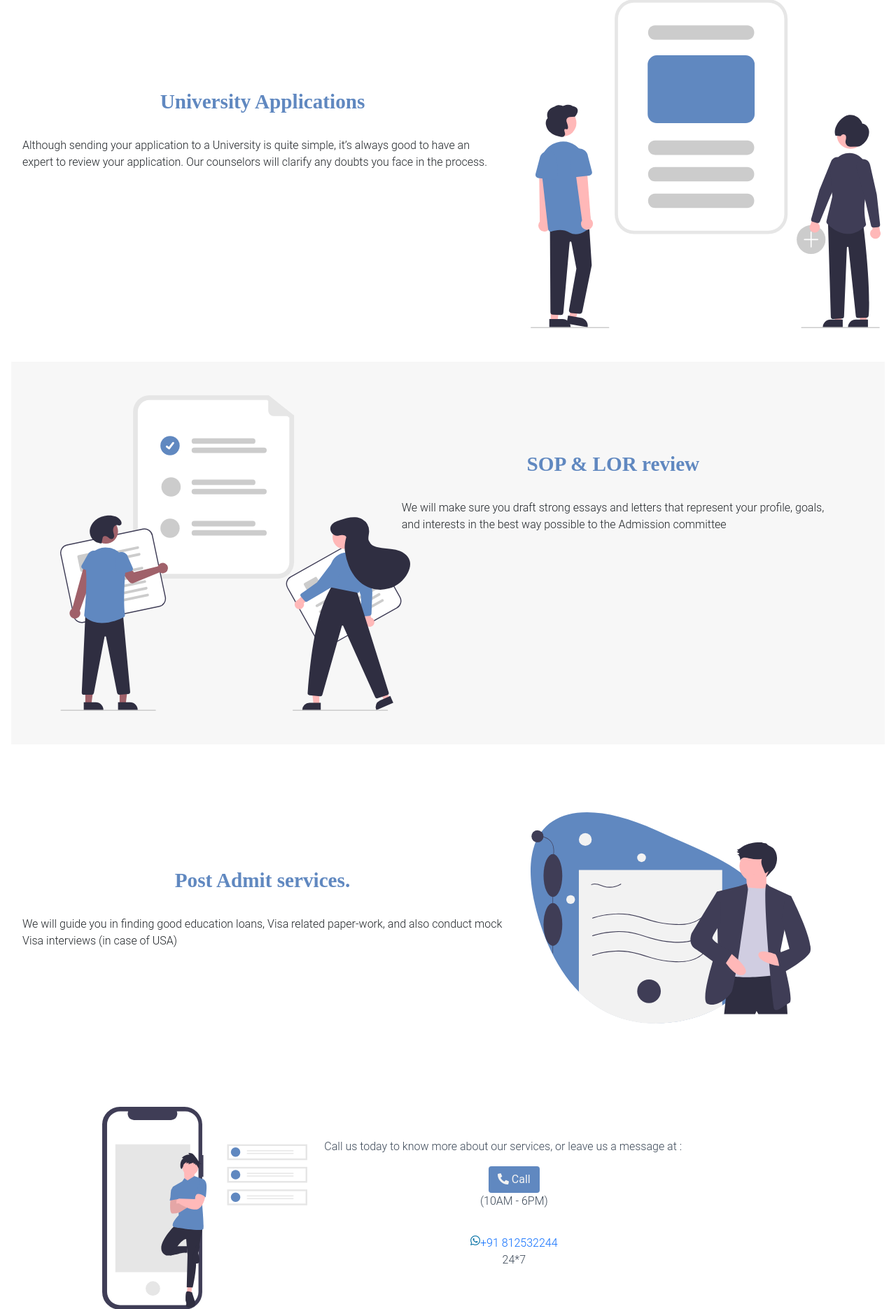
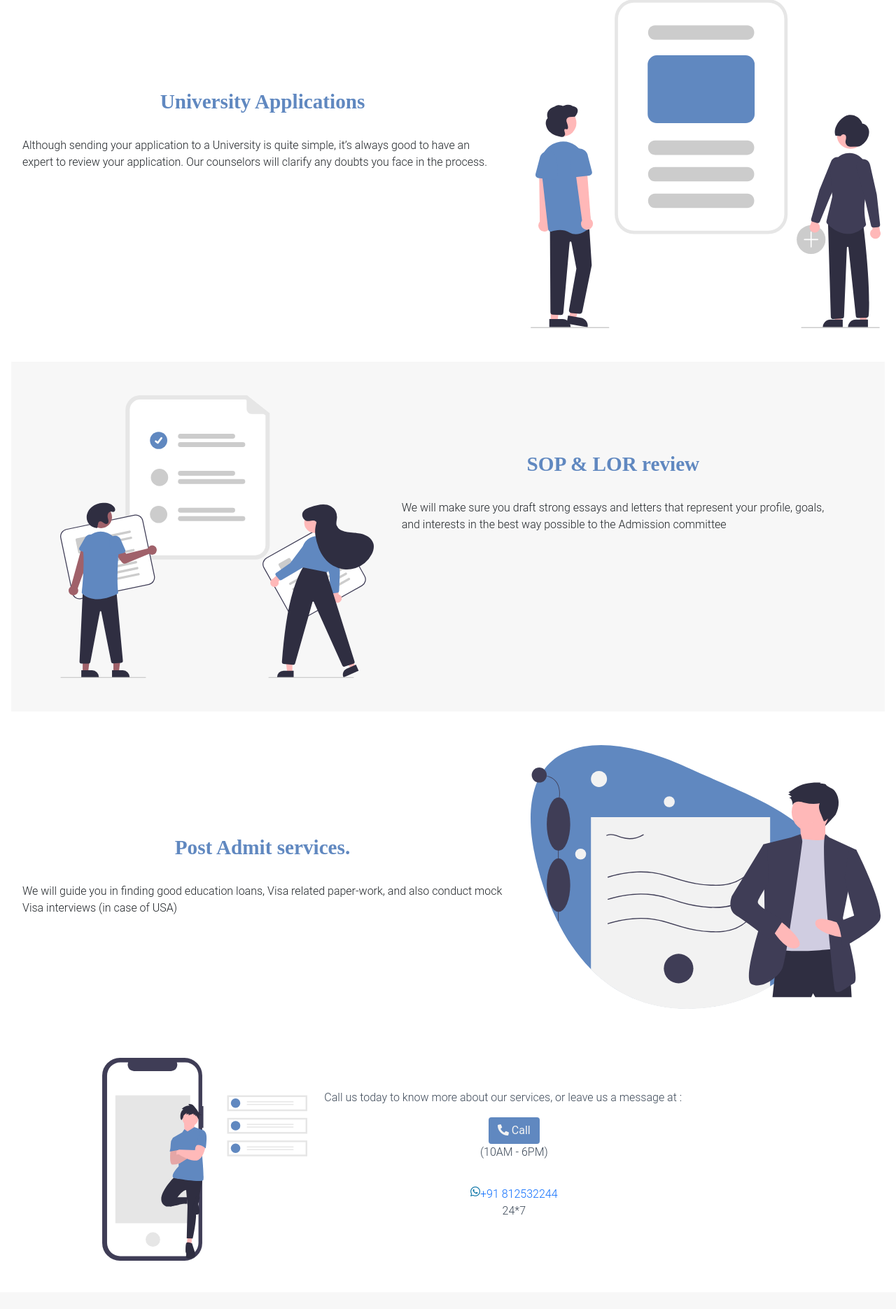
Before and after one commit to GA352491/drrajus, a Django app: page /consultancy/ in a window 1280 px wide. Shown: the part 681-2552 px from the top of the page at 70% size. Run offline with Django 3.2, Linux system fonts and the light colour scheme; some libraries are stand-ins or nearby versions.

Commit message:
Update Application_Guidance.html

```diff
--- a/elearning/templates/application_guidance/Application_Guidance.html
+++ b/elearning/templates/application_guidance/Application_Guidance.html
@@ -26,9 +26,9 @@
         <div style="background-color: #f7f7f7;">
             <div class="container mt-5">
                 <div class="row">
-                    <div class="col-sm-5 order-1 order-lg-1 my-5 ">
+                    <div class="col-sm-5 order-1 order-lg-1 my-5">
                         <img src="{% static 'application_guidance/guidance1.svg' %}" class="img-fluid"
-                             alt="Responsive image" style="height: auto;width: 500px;">
+                             alt="Responsive image" style="height: auto;width: 500px">
                     </div>
                     <div class="col-sm-7 order-2 order-lg-2">
                         <div class="container mt-md-5 pt-md-5 pb-3">
@@ -54,9 +54,9 @@
                     </span>
                 </div>
             </div>
-            <div class="col-sm-5 order-1 order-lg-2">
+            <div class="col-sm-5 order-1 order-lg-2 ">
                 <img src="{% static 'application_guidance/guidance2.svg' %}" class="img-fluid"
-                     alt="Responsive image"  style="height: auto;width: 500px;max-width: 500px">
+                     alt="Responsive image" style="height: auto;width: 500px">
             </div>
         </div>
     </div>
@@ -66,7 +66,7 @@
                 <div class="row">
                     <div class="col-sm-5 order-1 order-lg-1 my-5">
                         <img src="{% static 'application_guidance/guidance3.svg' %}" class="img-fluid"
-                             alt="Responsive image"  style="height: auto;width: 500px;max-width: 500px">
+                             alt="Responsive image" style="height: auto;width: 500px">
                     </div>
                     <div class="col-sm-7 order-2 order-lg-2">
                         <div class="container mt-md-5 pt-md-5 pb-3 ">
@@ -99,7 +99,7 @@
             </div>
             <div class="col-sm-5 order-1 order-lg-2">
                 <img src="{% static 'application_guidance/guidance4.svg' %}" class="img-fluid"
-                     alt="Responsive image" style="height: 400px;width: 400px">
+                     alt="Responsive image" style="height: auto;width: 500px">
             </div>
 
         </div>
```
